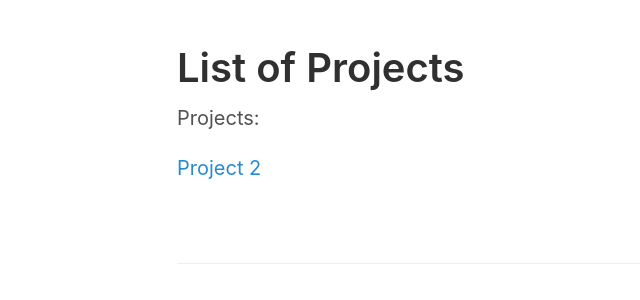
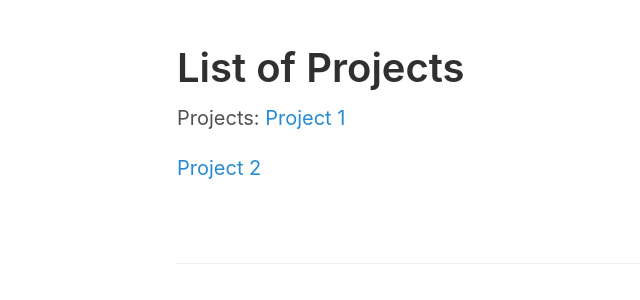
Before and after one commit to fatimahSheikho/fatimahSheikho.github.io, a Jekyll site: the page built from Projects.md, in a window 1280 px wide. Shown: the part 120-420 px from the top of the page, without its empty margins (113-753 px from the left). Built offline with Jekyll 4.4.1, drawn with Linux system fonts in a browser that asks for light colours.

Commit message:
Update Projects.md

```diff
--- a/Projects.md
+++ b/Projects.md
@@ -3,5 +3,6 @@ layout: post
 title: List of Projects
 ---
 Projects:
+ [Project 1](https://fatimahsheikho.github.io/Project1.md)
 
  [Project 2 ](https://fatimahsheikho.github.io/project2.md)
```
